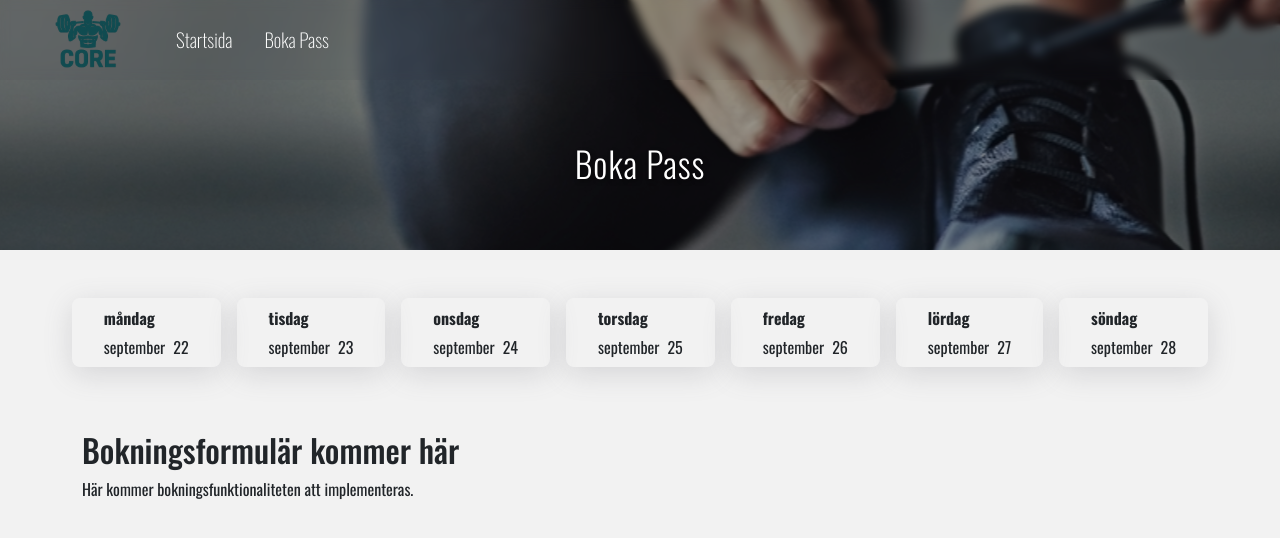
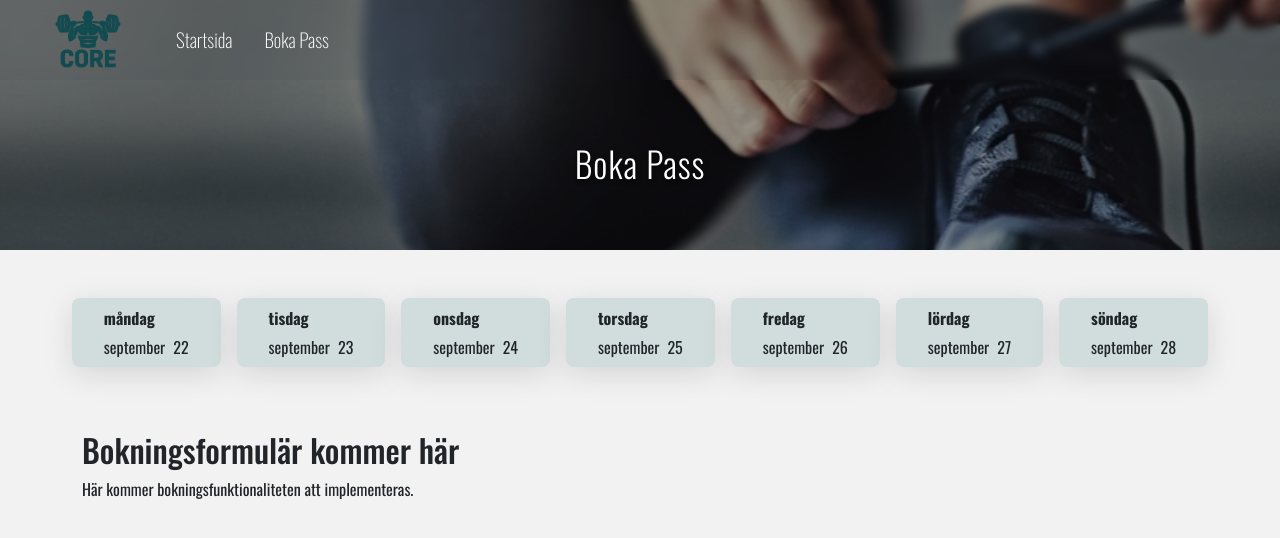
Before and after one commit to EC-Webb-Projekt-Grupp-9/CoreGymUi, a React (Vite) app: page /booking in a window 1280 px wide. Shown: the top 538 px of the page. Built offline with nearby package versions, Linux system fonts and the light colour scheme; no server answers.

Commit message:
fixade färgerna i css för boka pass sidan

```diff
--- a/src/components/Calendar/calendar.css
+++ b/src/components/Calendar/calendar.css
@@ -5,6 +5,7 @@
     padding-top: 2rem;
 
     .day {
+        background-color: #D0DDDC;
         box-shadow: var(--card-box-drop-shadow);
         padding: 0.5rem 2rem;
         border-radius: 8px;
--- a/src/components/Contact/ContactSection.css
+++ b/src/components/Contact/ContactSection.css
@@ -1,6 +1,5 @@
 /* ContactSection Styles - Fokus på öppettider och adress */
 .contact-section {
-  background-color: #f8f9fa;
   padding: 60px 0;
 }
 
```
